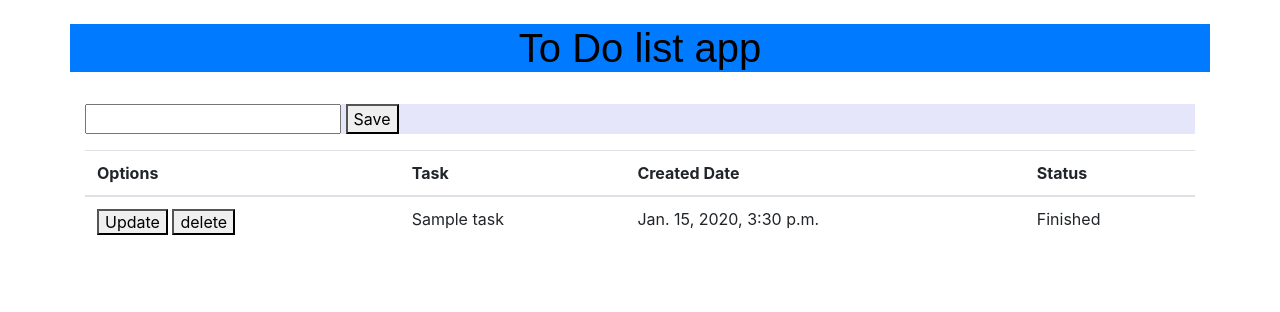
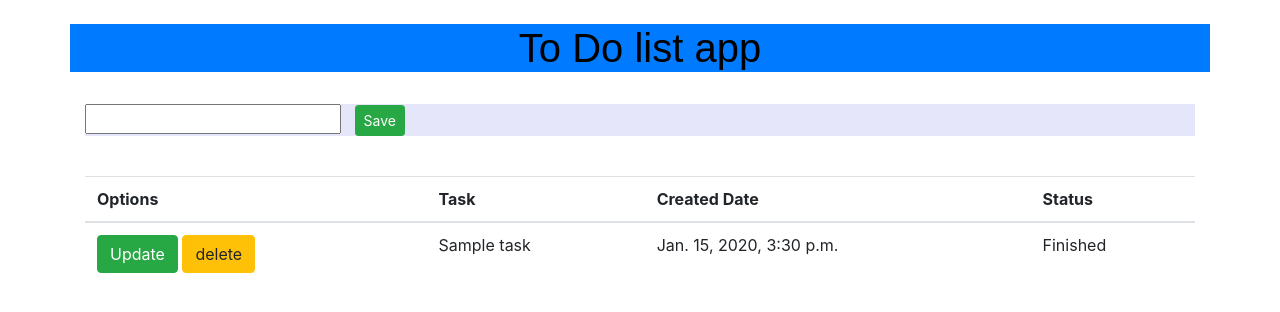
Before and after one commit to ravinduf/To-Do-List-App, a Django app: page / in a window 1280 px wide. Shown: the top 312 px of the page. Run offline with Django 3.2, Linux system fonts and the light colour scheme; tables that the repository leaves empty hold one stand-in row (values such as "Sample post"); some libraries are stand-ins or nearby versions.

Commit message:
did changes for buttons

```diff
--- a/tasks/templates/tasks/list.html
+++ b/tasks/templates/tasks/list.html
@@ -4,11 +4,11 @@
 <div class="container" >
     <form method="POST" action="/" style="background-color: lavender;">{% csrf_token %}
         {{form.title}}
-        <button type="submit" name="create task">Save</button>
+        &nbsp;&nbsp;<button class="btn btn-success btn-sm" type="submit" name="create task">Save</button>
     </form>
 </div>
 
-
+<br>
 <div class="container">
     <table class="table">
         <thead>
@@ -22,8 +22,8 @@
         <tbody>
             {% for task in tasks %}
             <tr>
-                <td><a href="{% url 'update_task' pk=task.pk %}"><button>Update</button></a>
-                    <a href="{% url 'delete_task' pk=task.pk %}"><button onclick="return confirm('Are you sure you want to delete this ?')">delete</button></a></td>
+                <td><a href="{% url 'update_task' pk=task.pk %}"><button class="btn btn-success">Update</button></a>
+                    <a href="{% url 'delete_task' pk=task.pk %}"><button class="btn btn-warning" onclick="return confirm('Are you sure you want to delete this ?')">delete</button></a></td>
                 <td>{{task}}</td>
                 <td>{{task.created_date}}</td>
                 {% if task.status == False %}
--- a/tasks/templates/tasks/update_task.html
+++ b/tasks/templates/tasks/update_task.html
@@ -6,7 +6,7 @@
     <form method="POST">
         {% csrf_token %}
         {{form.as_p}}
-        <button type=submit name="update_task">Save</button>
+        <button class="btn btn-success" type=submit name="update_task">Save</button>
     </form>
 </div>
 {% endblock %}
```
